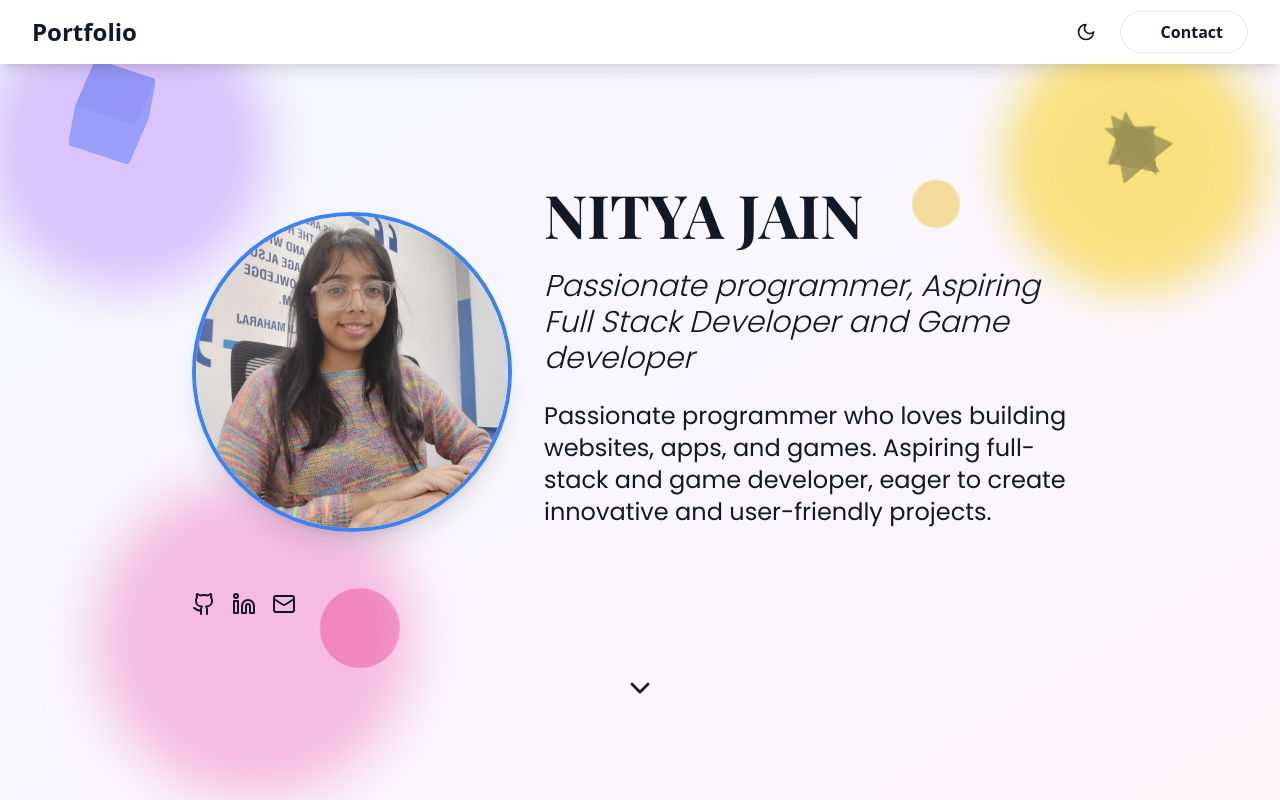
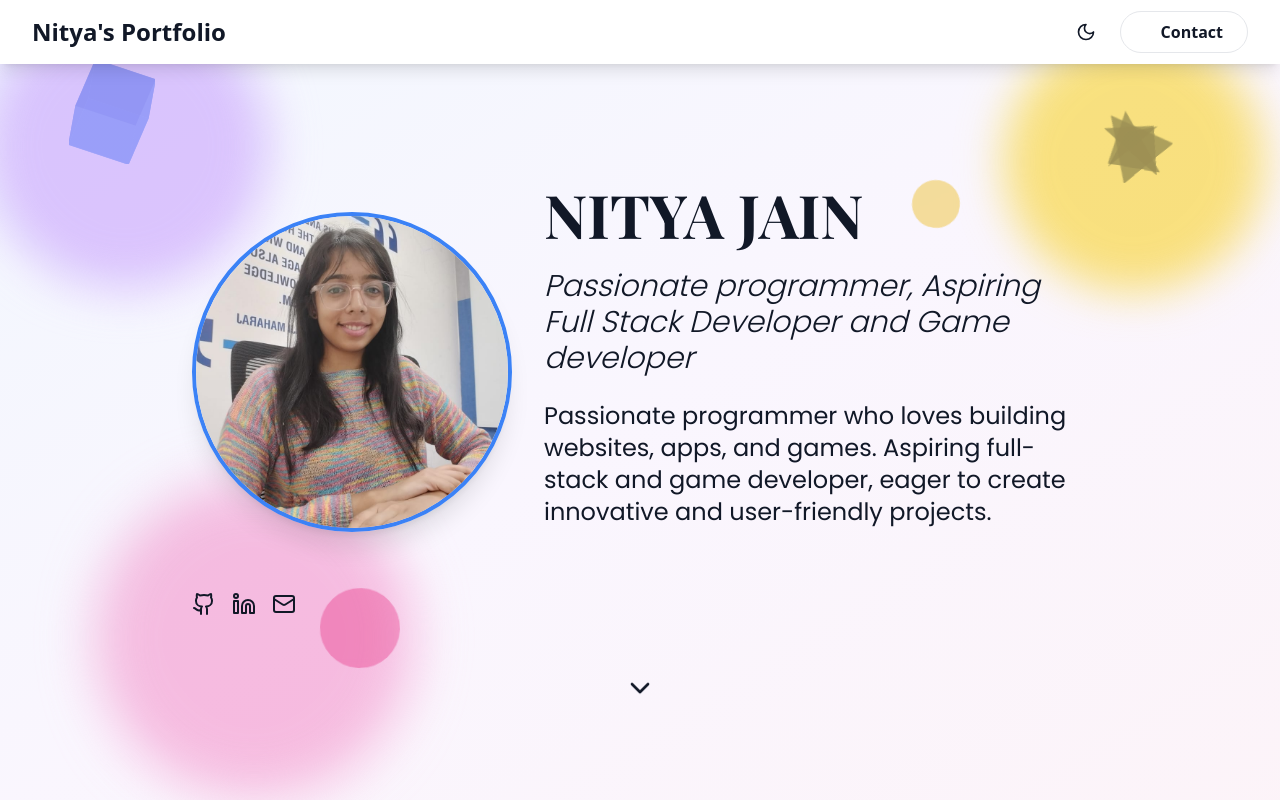
Before and after one commit to GreenHacker420/portfolio---nitya, a React (Vite) app: page / in a window 1280 px wide. Shown: the top 800 px of the page. Built offline with nearby package versions, Linux system fonts and the light colour scheme; a web font is replaced by a local one.

Commit message:
fixed the portfolio nav title

```diff
--- a/src/App.jsx
+++ b/src/App.jsx
@@ -70,7 +70,7 @@
       <nav className={`fixed w-full z-50 ${darkMode ? 'bg-gray-800' : 'bg-white'} shadow-lg`}>
         <div className="max-w-7xl mx-auto px-4 sm:px-6 lg:px-8">
           <div className="flex justify-between h-16 items-center">
-            <span className="text-2xl font-bold">Portfolio</span>
+            <span className="text-2xl font-bold">Nitya's Portfolio</span>
             <div className="flex items-center space-x-4">
               <button
                 onClick={() => setDarkMode(!darkMode)}
```
